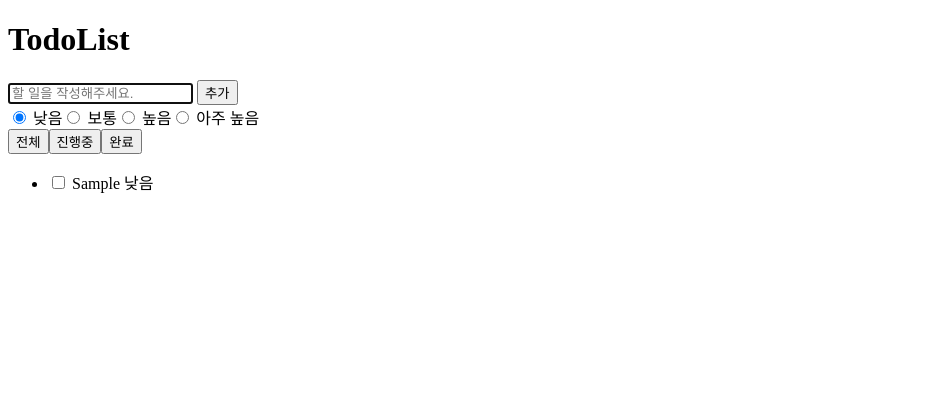
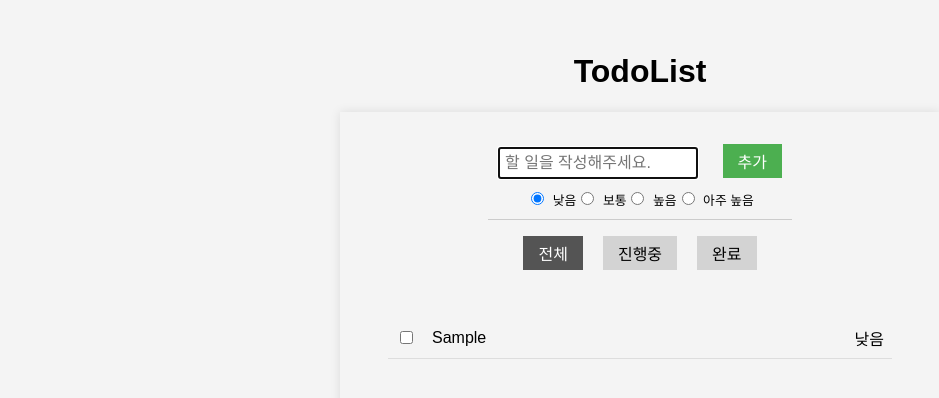
Before and after one commit to seul-dev/resat_challenge, a plain HTML site: page 2.todoManager/index.html in a window 1280 px wide. Both pictures are taken after typing "Sample" into the empty fields and a click on the button "추가". Shown: the whole page, without its empty margins (0-939 px from the left). Drawn offline with Linux system fonts and the light colour scheme.

Commit message:
add styling

```diff
--- a/2.todoManager/TodoInputForm.js
+++ b/2.todoManager/TodoInputForm.js
@@ -2,14 +2,15 @@ import { PRIORITY } from './constants.js';
 
 export default function TodoInputForm({ $target, onSubmit }) {
   this.$element = document.createElement('div');
-  this.$element.className = 'todo-form';
 
   this.render = () => {
     this.$element.innerHTML = `
-    <form>
-      <input type="text" id='todo-text' placeholder="할 일을 작성해주세요.">
-      <button type='submit'>추가</button>
-      <div class="priority">
+    <form id='todo-form'>
+      <div>
+        <input type="text" id='todo-text' placeholder="할 일을 작성해주세요.">
+        <button type='submit' id='todo-form-button'>추가</button>
+      </div>
+      <div id="todo-priority">
          ${Object.entries(PRIORITY)
            .map(
              ([value, label], index) =>
--- a/2.todoManager/TodoList.js
+++ b/2.todoManager/TodoList.js
@@ -2,6 +2,7 @@ import { PRIORITY } from './constants.js';
 
 export default function TodoList({ $target, initialState, onToggle, onEdit }) {
   this.$element = document.createElement('ul');
+  this.$element.className = 'todo-list';
   $target.appendChild(this.$element);
 
   this.state = initialState;
@@ -10,10 +11,10 @@ export default function TodoList({ $target, initialState, onToggle, onEdit }) {
     this.$element.innerHTML = this.state
       .map(
         ({ text, priority, id, isCompleted }) =>
-          `<li data-index='${id}'>
+          `<li data-index='${id}' class='todo-item'>
             <input type='checkbox' ${isCompleted ? 'checked' : ''} >
-            ${text}
-            <span>${PRIORITY[priority]}</span>
+            <span class='todo-text'>${text}</span>
+            <span data-priority='${priority}'>${PRIORITY[priority]}</span>
           </li>`
       )
       .join('');
--- a/2.todoManager/style.css
+++ b/2.todoManager/style.css
@@ -1,3 +1,120 @@
-.priority {
+* {
+  box-sizing: border-box;
+}
+
+body {
   display: flex;
+  flex-direction: column;
+  align-items: center;
+  height: 100vh;
+  margin: 0;
+  padding-top: 2rem;
+  background-color: #f4f4f4;
+  font-family: Arial, sans-serif;
 }
+
+ul,
+li {
+  list-style: none;
+}
+
+#app {
+  display: flex;
+  flex-direction: column;
+  justify-content: top;
+  align-items: center;
+  width: 80%;
+  max-width: 600px;
+  box-shadow: 0 0 10px rgba(0, 0, 0, 0.1);
+  padding: 2rem;
+}
+
+#todo-form {
+  display: flex;
+  flex-direction: column;
+  justify-content: center;
+  margin-bottom: 1rem;
+  border-bottom: 1px solid #ccc;
+  witdh: 100%;
+}
+
+#todo-form-button {
+  margin: 0 10px;
+  font-size: 1rem;
+  padding: 5px 15px;
+  border: none;
+  background-color: #4caf50;
+  color: white;
+  cursor: pointer;
+}
+
+#todo-form-button:hover {
+  background-color: #45a049;
+}
+
+#todo-text {
+  margin: 0 10px;
+  font-size: 1rem;
+  padding: 5px;
+  width: 200px;
+}
+
+#todo-priority {
+  display: flex;
+  justify-content: center;
+  margin: 10px 0;
+  font-size: 0.8rem;
+}
+
+#todo-priority input {
+  margin-right: 5px;
+}
+
+.todo-filter {
+  display: flex;
+  justify-content: center;
+  padding-bottom: 1rem;
+}
+
+.todo-filter button {
+  margin: 0 10px;
+  font-size: 1rem;
+  padding: 5px 15px;
+  border: none;
+  background-color: #d3d3d3;
+  cursor: pointer;
+}
+
+.todo-filter button.selected {
+  background-color: #545454;
+  color: white;
+}
+
+.todo-list {
+  display: flex;
+  flex-direction: column;
+  justify-content: flex-start;
+  align-items: center;
+  width: 100%;
+  padding: 1rem;
+  box-sizing: border-box;
+}
+
+.todo-list .todo-item {
+  display: flex;
+  align-items: center;
+  justify-content: space-between;
+  width: 100%;
+  padding: 0.5rem;
+  margin-bottom: 0.5rem;
+  border-bottom: 1px solid #ddd;
+}
+
+.todo-list .todo-item .todo-text {
+  flex-grow: 1;
+  margin-right: 1rem;
+  margin-left: 1rem;
+}
+.todo-priority {
+  margin-right: 1rem;
+}
```
